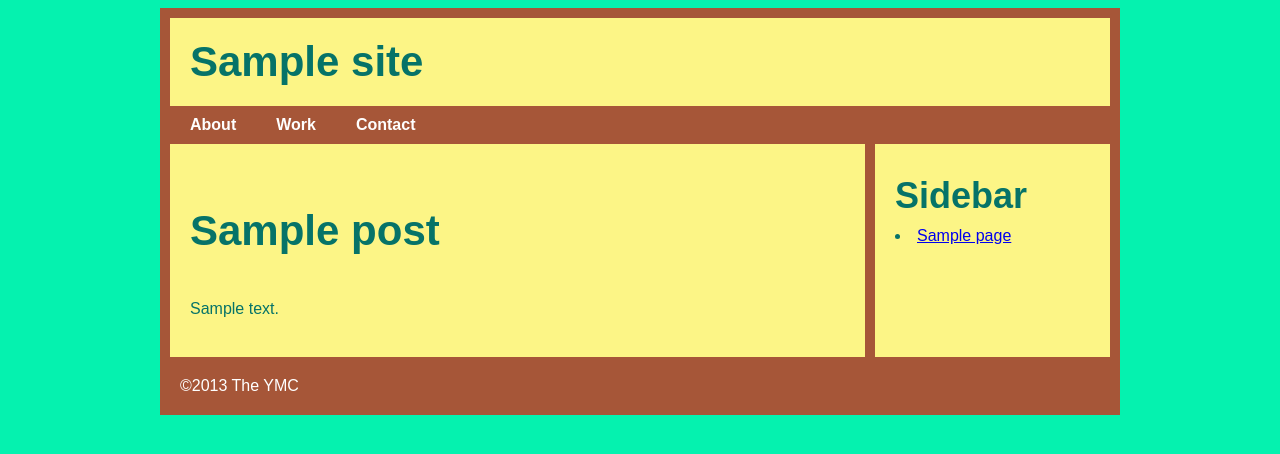
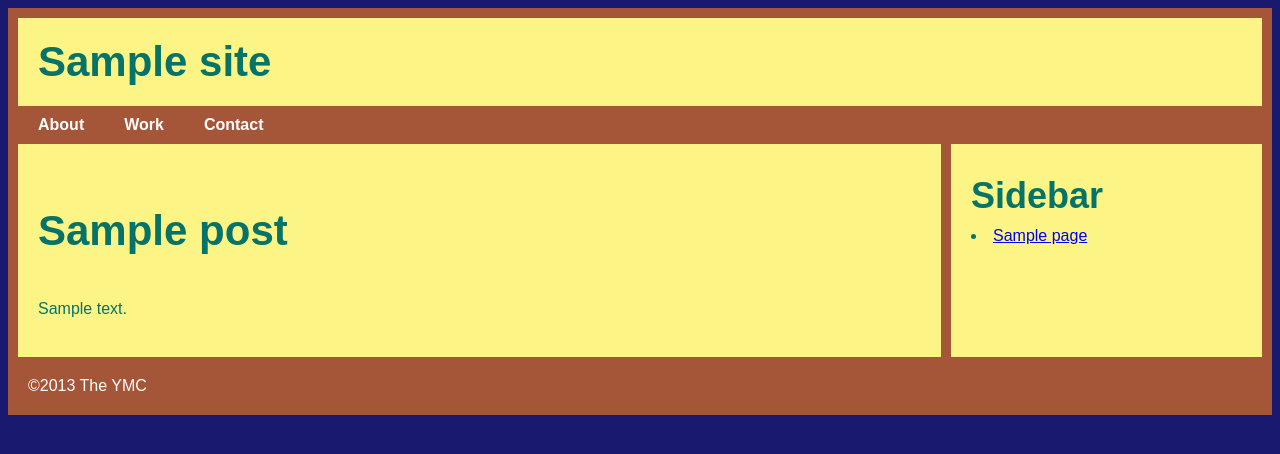
Before and after one commit to nlakhani/ymcgittheme, a WordPress theme: template index.php in a window 1280 px wide. Shown: the top 454 px of the page. Run offline with PHP 8.4 and a stand-in for WordPress, Linux system fonts and the light colour scheme; the site name, menu and one post (Sample post) are stand-ins, and other content is empty.

Commit message:
change
that i made

```diff
--- a/style.css
+++ b/style.css
@@ -19,7 +19,7 @@ Layout
 }
 
 header,
-nav,
+nav,`
 #main,
 footer
 {
@@ -88,7 +88,7 @@ footer
 body
 {
     font-family: Arial;
-    background: #05F2AF;
+    background: midnightblue;
     color: #067368;
 }
 
```
